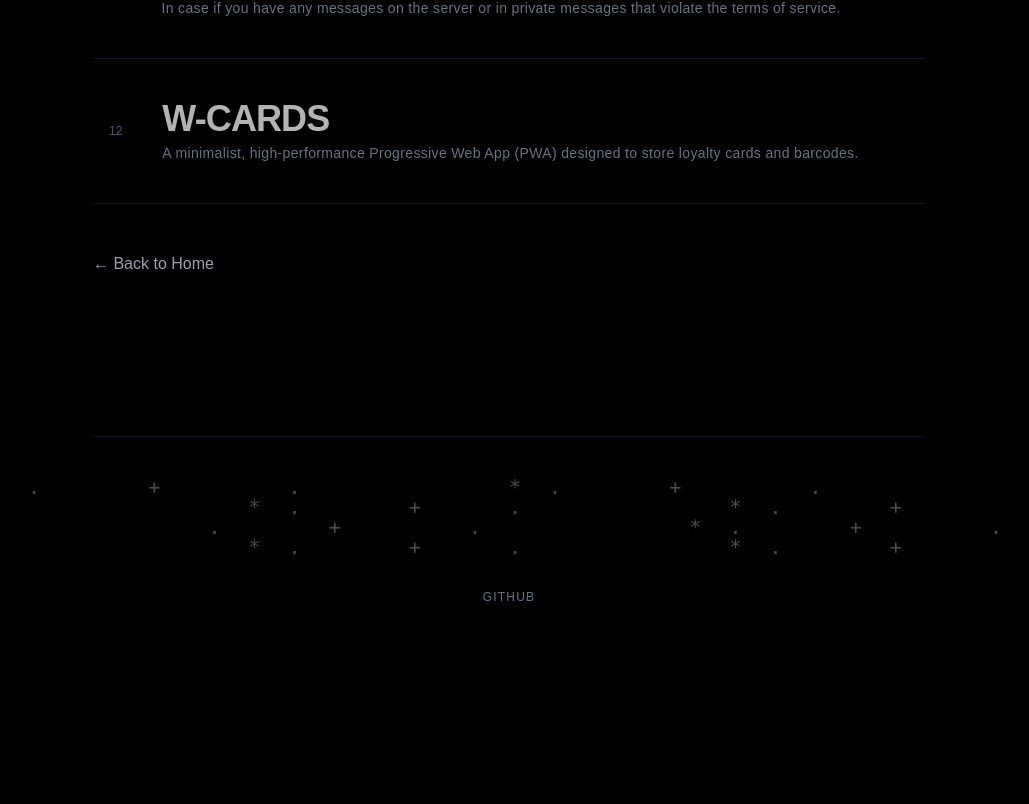
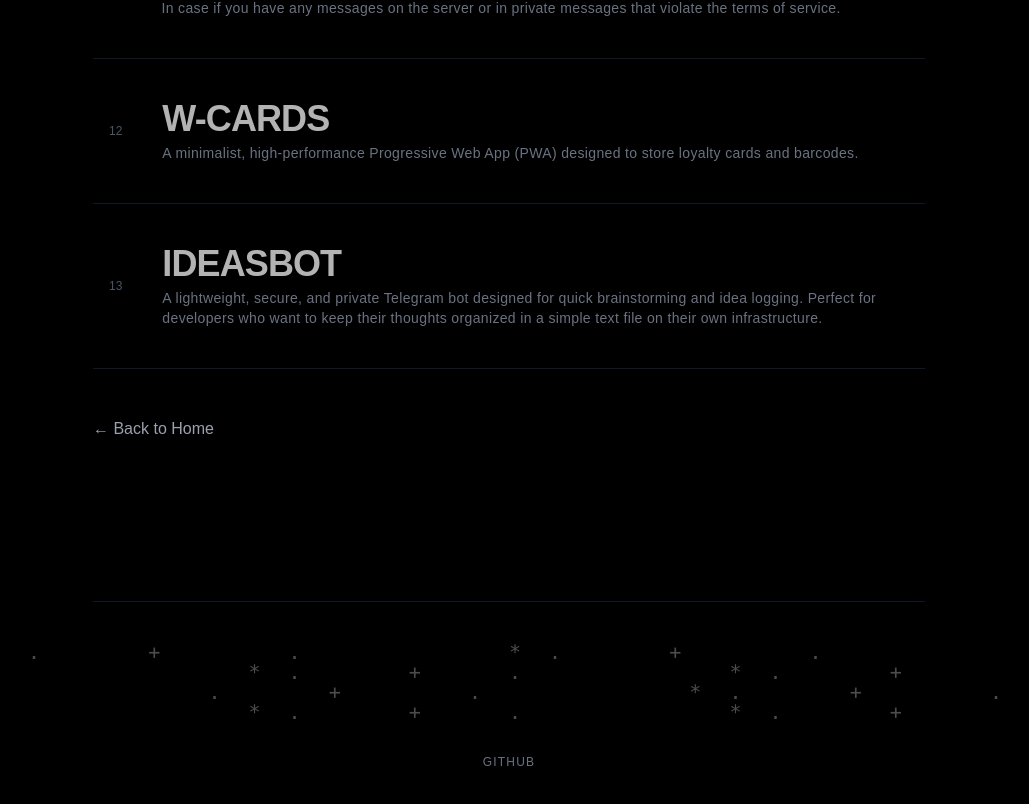
Before and after one commit to wpxq/wpxq, a Next.js app: page /projects in a window 1280 px wide. Shown: the part 1835-2639 px from the top of the page, without its empty margins (131-1160 px from the left). Before the commit the page ends 2552 px from the top, so only its background shows below. Built offline with nearby package versions, Linux system fonts and the light colour scheme.

Commit message:
Added "IdeasBot"

```diff
--- a/app/projects/page.jsx
+++ b/app/projects/page.jsx
@@ -84,6 +84,12 @@ export default function ProjectsPage() {
             description="A minimalist, high-performance Progressive Web App (PWA) designed to store loyalty cards and barcodes."
             url="https://github.com/wpxq/w-cards"
             />
+            <ProjectRow
+            number="13"
+            title="IdeasBot"
+            description="A lightweight, secure, and private Telegram bot designed for quick brainstorming and idea logging. Perfect for developers who want to keep their thoughts organized in a simple text file on their own infrastructure."
+            url="https://github.com/wpxq/ideas-bot"
+            />
         </section>
       <a href="/" className="mt-12 inline-block text-gray-400 hover:text-white">
         ← Back to Home
```
